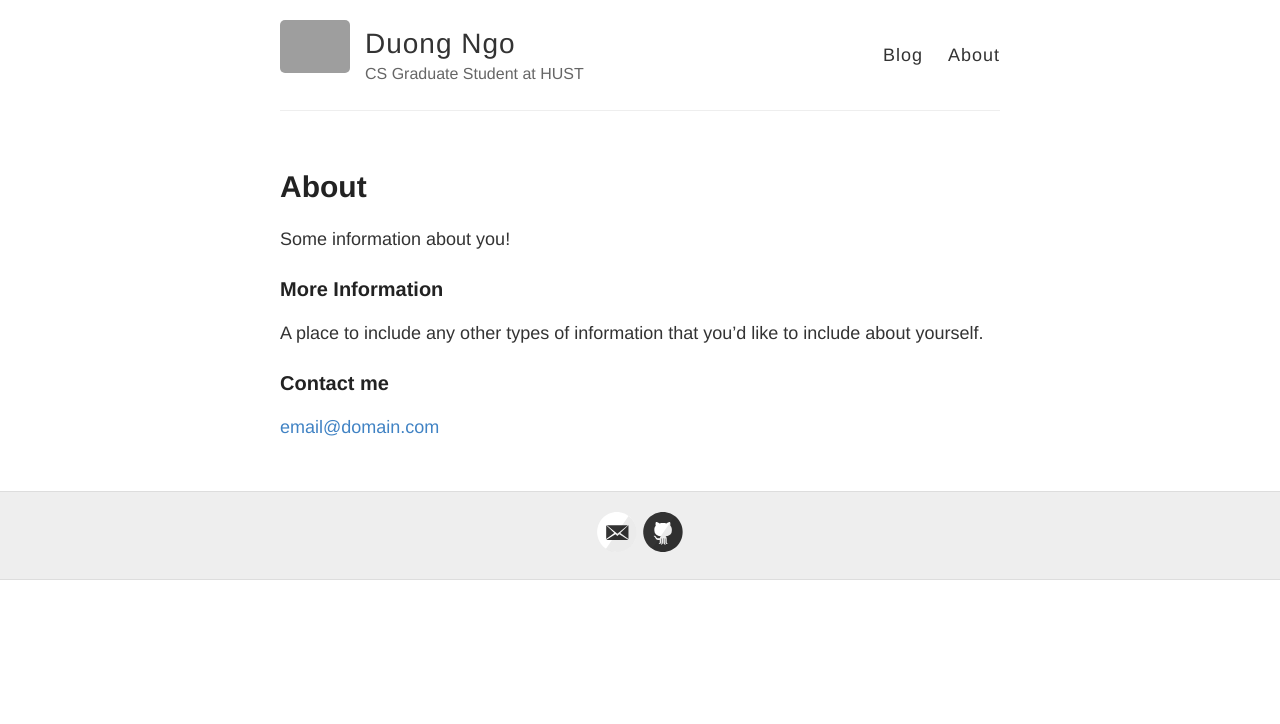
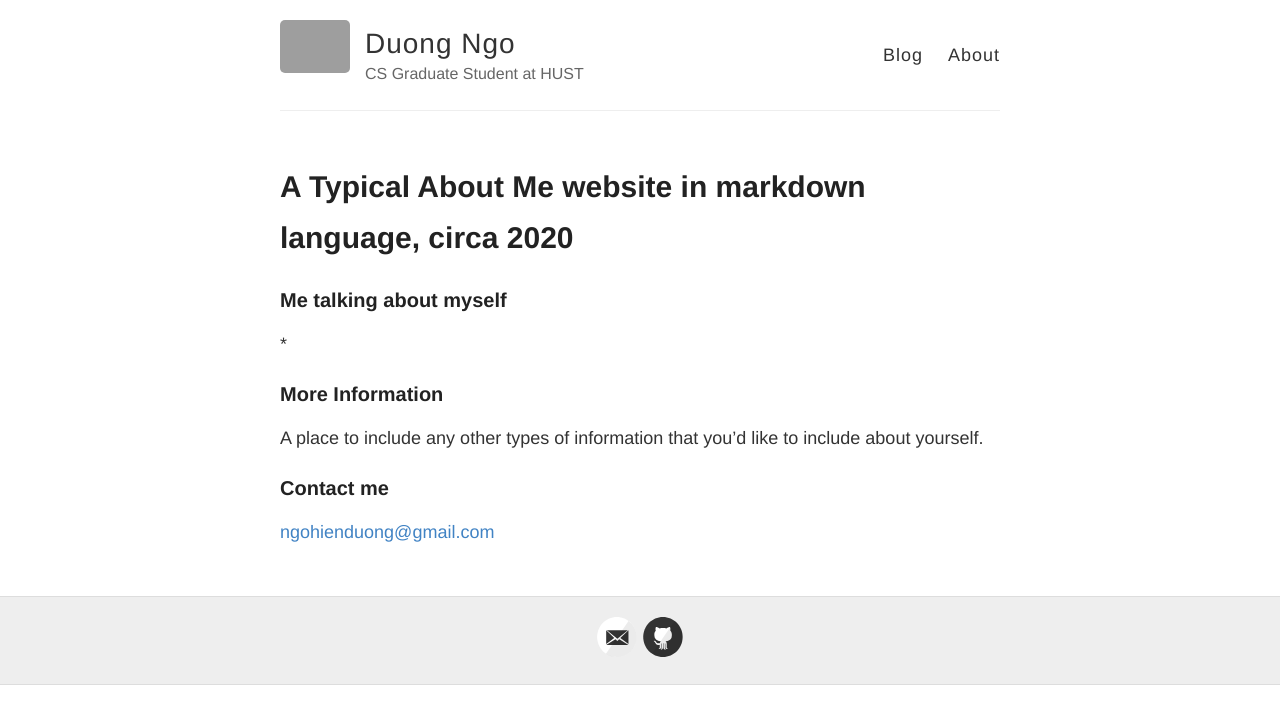
Before and after one commit to ngohienduong/ngohienduong.github.io, a Jekyll site: the page built from about.md, in a window 1280 px wide. Shown: the top 724 px of the page. Built offline with Jekyll 4.4.1, drawn with Linux system fonts in a browser that asks for light colours; grey boxes are pictures that could not be loaded.

Commit message:
change
change

```diff
--- a/about.md
+++ b/about.md
@@ -1,15 +1,14 @@
 ---
 layout: page
-title: About
+title: A Typical About Me website in markdown language, circa 2020
 permalink: /about/
 ---
-
-Some information about you!
-
+### Me talking about myself
+*
 ### More Information
 
 A place to include any other types of information that you'd like to include about yourself.
 
 ### Contact me
 
-[email@domain.com](mailto:email@domain.com)
+[ngohienduong@gmail.com](mailto:email@domain.com)
```
Also changed, not shown: 404.md (+1 -1 lines).
